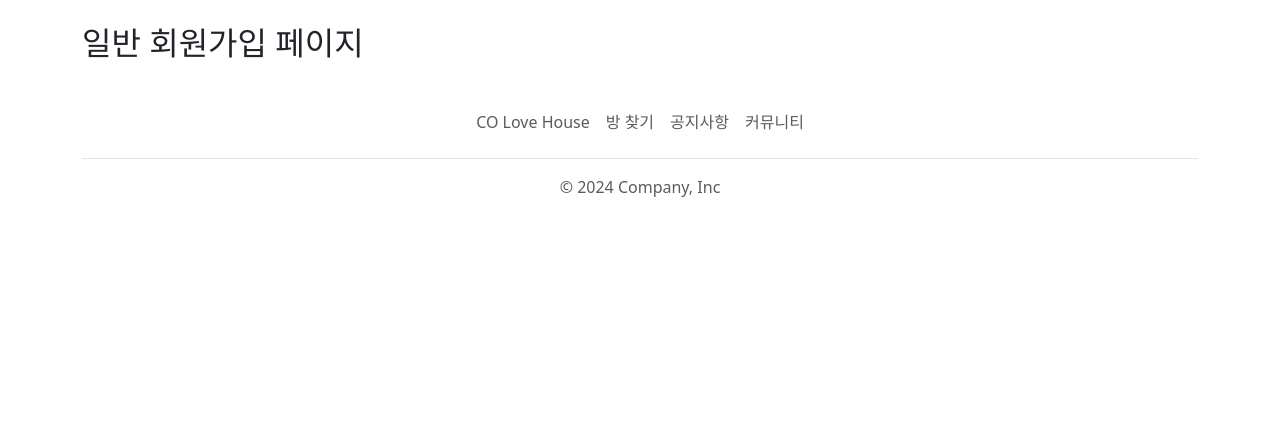
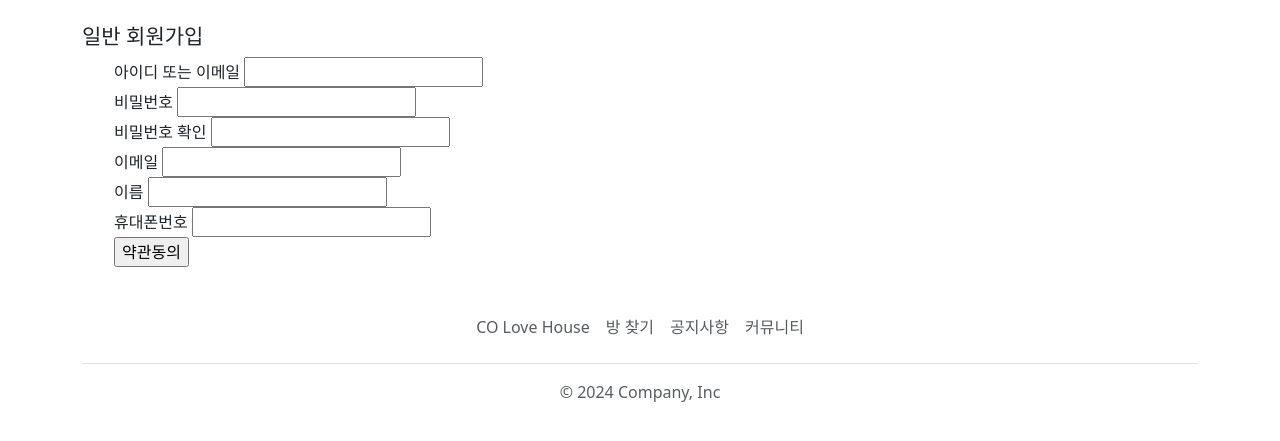
Before and after one commit to btg1631/project_coliving, a FastAPI app: page /login/usersignups in a window 1280 px wide. Shown: the part 105-546 px from the top of the page. Run offline with FastAPI, Linux system fonts and the light colour scheme; parts of the project's set-up code (start-up, migrations or seed data) failed here and were passed over.

Commit message:
add user_sign_ups.html

```diff
--- a/templates/login/user_sign_ups.html
+++ b/templates/login/user_sign_ups.html
@@ -2,8 +2,68 @@
 
 {% block title %}
 일반 회원가입 페이지
+<!-- Latest compiled and minified CSS -->
+<link href="https://cdn.jsdelivr.net/npm/bootstrap@5.3.2/dist/css/bootstrap.min.css" rel="stylesheet">
+<!-- Customer CSS commons.css -->
+<link rel="stylesheet" href="../css/commons.css">
 {% endblock %}
 
 {% block main_container %}
-<h2>일반 회원가입 페이지</h2>
-{% endblock %}
+
+<div class="wrapper">
+    <div class="title">
+        <h1 style="font-size: 21px;">일반 회원가입</h1>
+    </div>
+
+    <ul style="list-style : none;">
+        <li>
+            <label for="account">아이디 또는 이메일</label>
+            <input type="text" id="account">
+        </li>
+        <li>
+            <label for="password">비밀번호</label>
+            <input type="text" id="password">
+        </li>
+        <li>
+            <label for="verify_password">비밀번호 확인</label>
+            <input type="text" id="password">
+        </li>
+        <li>
+            <label for="email">이메일</label>
+            <input type="text" id="email">
+        </li>
+        <li>
+            <label for="name">이름</label>
+            <input type="text" id="name">
+        </li>
+        <li>
+            <label for="phonenumber">휴대폰번호</label>
+            <input type="text" id="phonenumber">
+        </li>
+        <li>
+            <form>
+                <input type="button" value="약관동의" onclick="window.open(termsandconditions)">
+            </form>
+             <!-- <label for="phonenumber">약관동의</label>
+            <input type="button" id="phonenumber"> -->
+        </li>
+    </ul>
+
+     <!-- <div class="email">
+        <input id="email" type="text" placeholder="아이디 또는 이메일을 입력해 주세요.">
+        <div id="emailError" class="error"></div>
+
+        <input class="custom-email" disabled id="domain-input" />
+        <select id="domain-list" required>
+            <option disabled value="" selected>선택</option>
+            <option value="naver.com">naver.com</option>
+            <option value="hanmail.net">hanmail.net</option>
+            <option value="google.com">google.com</option>
+            <option value="nate.com">nate.com</option>
+            <option value="custom">직접 입력</option>
+        </select>
+    </div> -->
+
+    {% endblock %}
+    <!-- Latest compiled JavaScript -->
+    <script src="https://cdn.jsdelivr.net/npm/bootstrap@5.3.2/dist/js/bootstrap.bundle.min.js"></script>
```
